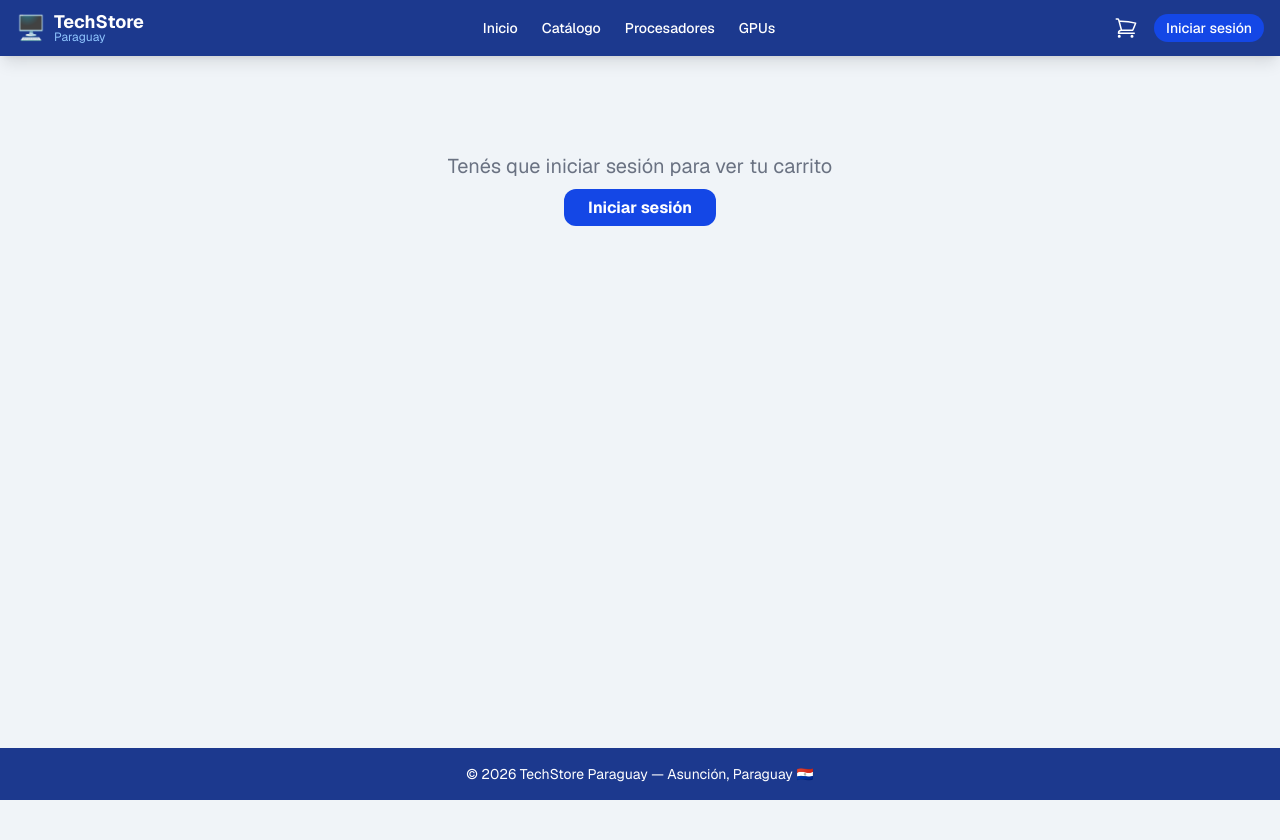
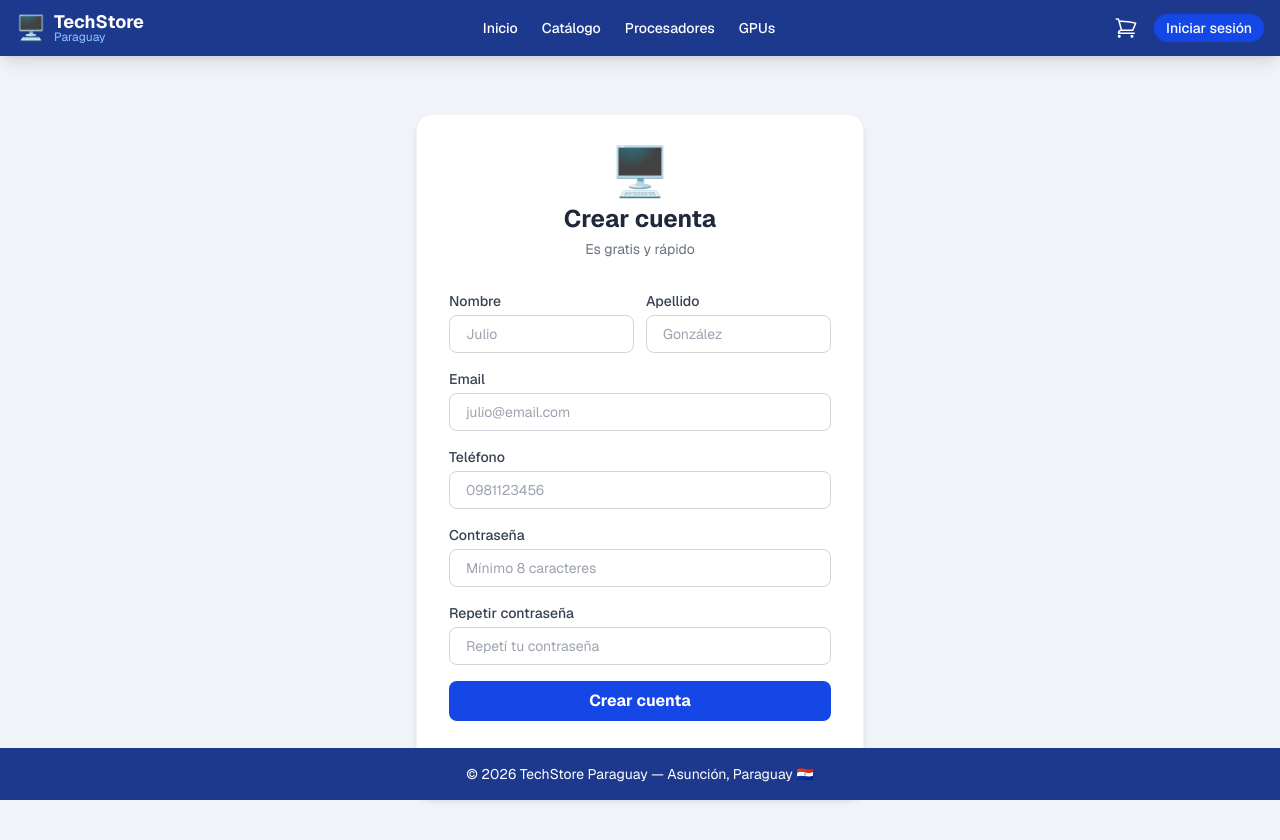
Before and after one commit to Julito-33/tienda_naranja_front, a Next.js app: page /registro in a window 1280 px wide. Shown: the top 840 px of the page. Before the commit the page ends 800 px from the top, so only its background shows below. Built offline with nearby package versions, Linux system fonts and the light colour scheme.

Commit message:
fix: login con ojito, error visible, remeras ocultas

```diff
--- a/src/app/login/page.js
+++ b/src/app/login/page.js
@@ -9,9 +9,10 @@ export default function PaginaDeLogin() {
   const router = useRouter();
   const { iniciar_sesion, cargando_sesion } = useAuthStore();
 
-  const [email_ingresado,       set_email_ingresado]       = useState('');
-  const [contrasena_ingresada,  set_contrasena_ingresada]  = useState('');
-  const [mensaje_de_error,      set_mensaje_de_error]      = useState('');
+  const [email_ingresado,          set_email_ingresado]          = useState('');
+  const [contrasena_ingresada,     set_contrasena_ingresada]     = useState('');
+  const [mensaje_de_error,         set_mensaje_de_error]         = useState('');
+  const [contrasena_es_visible,    set_contrasena_es_visible]    = useState(false);
 
   const manejar_envio_del_formulario = async (evento) => {
     evento.preventDefault();
@@ -20,7 +21,7 @@ export default function PaginaDeLogin() {
     if (resultado.exito) {
       router.push('/');
     } else {
-      set_mensaje_de_error(resultado.mensaje);
+      set_mensaje_de_error('Email o contraseña incorrectos');
     }
   };
 
@@ -49,19 +50,41 @@ export default function PaginaDeLogin() {
 
           <div>
             <label className="block text-sm font-medium text-gray-700 mb-1">Contraseña</label>
+            <div className="relative">
               <input
-              type="password"
+                type={contrasena_es_visible ? 'text' : 'password'}
                 value={contrasena_ingresada}
                 onChange={(e) => set_contrasena_ingresada(e.target.value)}
                 placeholder="Tu contraseña"
                 required
-              className="w-full border border-gray-300 rounded-lg px-4 py-2 text-sm focus:outline-none focus:ring-2 focus:ring-blue-400"
+                className="w-full border border-gray-300 rounded-lg px-4 py-2 pr-10 text-sm focus:outline-none focus:ring-2 focus:ring-blue-400"
               />
+              {/* Ojito para mostrar/ocultar contraseña */}
+              <button
+                type="button"
+                onClick={() => set_contrasena_es_visible(!contrasena_es_visible)}
+                className="absolute right-3 top-1/2 -translate-y-1/2 text-gray-400 hover:text-gray-600 transition"
+              >
+                {contrasena_es_visible ? (
+                  // Ojo tachado — contraseña visible
+                  <svg xmlns="http://www.w3.org/2000/svg" className="h-5 w-5" fill="none" viewBox="0 0 24 24" stroke="currentColor">
+                    <path strokeLinecap="round" strokeLinejoin="round" strokeWidth={2} d="M13.875 18.825A10.05 10.05 0 0112 19c-4.478 0-8.268-2.943-9.543-7a9.97 9.97 0 011.563-3.029m5.858.908a3 3 0 114.243 4.243M9.878 9.878l4.242 4.242M9.88 9.88l-3.29-3.29m7.532 7.532l3.29 3.29M3 3l3.59 3.59m0 0A9.953 9.953 0 0112 5c4.478 0 8.268 2.943 9.543 7a10.025 10.025 0 01-4.132 4.411m0 0L21 21" />
+                  </svg>
+                ) : (
+                  // Ojo abierto — contraseña oculta
+                  <svg xmlns="http://www.w3.org/2000/svg" className="h-5 w-5" fill="none" viewBox="0 0 24 24" stroke="currentColor">
+                    <path strokeLinecap="round" strokeLinejoin="round" strokeWidth={2} d="M15 12a3 3 0 11-6 0 3 3 0 016 0z" />
+                    <path strokeLinecap="round" strokeLinejoin="round" strokeWidth={2} d="M2.458 12C3.732 7.943 7.523 5 12 5c4.478 0 8.268 2.943 9.542 7-1.274 4.057-5.064 7-9.542 7-4.477 0-8.268-2.943-9.542-7z" />
+                  </svg>
+                )}
+              </button>
+            </div>
           </div>
 
           {mensaje_de_error && (
-            <div className="bg-red-50 border border-red-200 text-red-600 text-sm px-4 py-2 rounded-lg">
-              {mensaje_de_error}
+            <div className="bg-red-50 border border-red-200 text-red-600 text-sm px-4 py-3 rounded-lg flex items-center gap-2">
+              <span className="text-lg">⚠️</span>
+              <span>{mensaje_de_error}</span>
             </div>
           )}
 
--- a/src/app/registro/page.js
+++ b/src/app/registro/page.js
@@ -1,157 +1,162 @@
 'use client';
 
-import { useEffect } from 'react';
+import { useState } from 'react';
 import Link from 'next/link';
 import { useRouter } from 'next/navigation';
-import useCarritoStore from '@/store/carritoStore';
-import useAuthStore from '@/store/authStore';
+import clienteHttp from '@/services/api';
 
-export default function PaginaDelCarrito() {
+export default function PaginaDeRegistro() {
   const router = useRouter();
-  const { esta_logueado } = useAuthStore();
-  const {
-    articulos_en_el_carrito,
-    precio_total_en_gs,
-    cargando_carrito,
-    traer_carrito_del_servidor,
-    quitar_del_carrito,
-    vaciar_carrito_completo,
-  } = useCarritoStore();
 
-  useEffect(() => {
-    if (esta_logueado) traer_carrito_del_servidor();
-  }, [esta_logueado]);
+  const [datos_del_formulario, set_datos_del_formulario] = useState({
+    email:      '',
+    first_name: '',
+    last_name:  '',
+    phone:      '',
+    password:   '',
+    password2:  '',
+  });
 
-  if (!esta_logueado) {
-    return (
-      <div className="text-center py-16">
-        <p className="text-xl text-gray-500 mb-4">
-          Tenés que iniciar sesión para ver tu carrito
-        </p>
-        <Link
-          href="/login"
-          className="bg-blue-700 text-white font-bold px-6 py-2 rounded-xl hover:bg-blue-800 transition"
-        >
-          Iniciar sesión
-        </Link>
-      </div>
-    );
-  }
+  const [mensaje_de_error,  set_mensaje_de_error]  = useState('');
+  const [cargando_registro, set_cargando_registro] = useState(false);
 
-  if (cargando_carrito) {
-    return <div className="text-center py-16 text-gray-400">Cargando carrito...</div>;
-  }
+  const actualizar_campo = (nombre_del_campo, valor_nuevo) => {
+    set_datos_del_formulario((datos_anteriores) => ({
+      ...datos_anteriores,
+      [nombre_del_campo]: valor_nuevo,
+    }));
+  };
+
+  const manejar_registro = async (evento) => {
+    evento.preventDefault();
+    set_mensaje_de_error('');
+
+    if (datos_del_formulario.password !== datos_del_formulario.password2) {
+      set_mensaje_de_error('Las contraseñas no coinciden');
+      return;
+    }
+
+    try {
+      set_cargando_registro(true);
+      await clienteHttp.post('/api/usuarios/register/', datos_del_formulario);
+      router.push('/login?registro=exitoso');
+    } catch (error_en_registro) {
+      const errores = error_en_registro.response?.data;
+      if (errores?.email) {
+        set_mensaje_de_error('Ya existe una cuenta con ese email');
+      } else {
+        set_mensaje_de_error('Ocurrió un error al registrarse. Intentá de nuevo.');
+      }
+    } finally {
+      set_cargando_registro(false);
+    }
+  };
 
   return (
-    <div className="pb-20">
-      <h1 className="text-3xl font-bold text-gray-800 mb-6">Tu carrito</h1>
+    <div className="min-h-screen flex items-center justify-center -mt-8 py-8">
+      <div className="bg-white rounded-2xl shadow-md p-8 w-full max-w-md border border-gray-100">
 
-      {articulos_en_el_carrito.length === 0 ? (
-        <div className="text-center py-16 bg-white rounded-2xl border border-gray-100">
-          <p className="text-6xl mb-4">🛒</p>
-          <p className="text-xl text-gray-500 mb-4">Tu carrito está vacío</p>
-          <Link
-            href="/catalogo"
-            className="bg-blue-700 text-white font-bold px-6 py-2 rounded-xl hover:bg-blue-800 transition"
-          >
-            Ver productos
-          </Link>
+        <div className="text-center mb-8">
+          <span className="text-5xl">🖥️</span>
+          <h1 className="text-2xl font-bold text-gray-800 mt-2">Crear cuenta</h1>
+          <p className="text-gray-500 text-sm mt-1">Es gratis y rápido</p>
         </div>
-      ) : (
-        <div className="flex flex-col lg:flex-row gap-6">
 
-          {/* Lista de items */}
-          <div className="flex-1 space-y-4">
-            {articulos_en_el_carrito.map((articulo_del_carrito) => (
-              <div
-                key={articulo_del_carrito.id_variante}
-                className="bg-white rounded-xl border border-gray-100 shadow-sm p-4 flex items-center gap-4"
-              >
-                <div className="bg-blue-50 rounded-lg w-16 h-16 flex items-center justify-center shrink-0">
-                  <span className="text-3xl">🖥️</span>
-                </div>
-
-                <div className="flex-1">
-                  <p className="font-semibold text-gray-800">
-                    {articulo_del_carrito.nombre_producto}
-                  </p>
-                  <p className="text-sm text-gray-500">
-                    Talla: {articulo_del_carrito.talla} — Color: {articulo_del_carrito.color}
-                  </p>
-                  <p className="text-sm text-gray-500">
-                    SKU: {articulo_del_carrito.sku}
-                  </p>
-                </div>
-
-                <div className="text-right shrink-0">
-                  <p className="font-bold text-blue-700">
-                    Gs. {articulo_del_carrito.subtotal.toLocaleString('es-PY')}
-                  </p>
-                  <p className="text-sm text-gray-400">
-                    {articulo_del_carrito.cantidad} × Gs. {articulo_del_carrito.precio_unitario.toLocaleString('es-PY')}
-                  </p>
-                </div>
-
-                <button
-                  onClick={() => quitar_del_carrito(articulo_del_carrito.id_variante)}
-                  className="text-red-400 hover:text-red-600 transition text-sm ml-2"
-                >
-                  ✕
-                </button>
-              </div>
-            ))}
-
-            <button
-              onClick={vaciar_carrito_completo}
-              className="text-sm text-red-400 hover:text-red-600 hover:underline transition"
-            >
-              Vaciar carrito
-            </button>
+        <form onSubmit={manejar_registro} className="space-y-4">
+          <div className="grid grid-cols-2 gap-3">
+            <div>
+              <label className="block text-sm font-medium text-gray-700 mb-1">Nombre</label>
+              <input
+                type="text"
+                value={datos_del_formulario.first_name}
+                onChange={(e) => actualizar_campo('first_name', e.target.value)}
+                placeholder="Julio"
+                required
+                className="w-full border border-gray-300 rounded-lg px-4 py-2 text-sm focus:outline-none focus:ring-2 focus:ring-blue-400"
+              />
+            </div>
+            <div>
+              <label className="block text-sm font-medium text-gray-700 mb-1">Apellido</label>
+              <input
+                type="text"
+                value={datos_del_formulario.last_name}
+                onChange={(e) => actualizar_campo('last_name', e.target.value)}
+                placeholder="González"
+                required
+                className="w-full border border-gray-300 rounded-lg px-4 py-2 text-sm focus:outline-none focus:ring-2 focus:ring-blue-400"
+              />
+            </div>
           </div>
 
-          {/* Resumen del pedido */}
-          <div className="w-full lg:w-80 shrink-0">
-            <div className="bg-white rounded-xl border border-gray-100 shadow-sm p-6">
-              <h2 className="font-bold text-gray-800 text-lg mb-4">Resumen del pedido</h2>
+          <div>
+            <label className="block text-sm font-medium text-gray-700 mb-1">Email</label>
+            <input
+              type="email"
+              value={datos_del_formulario.email}
+              onChange={(e) => actualizar_campo('email', e.target.value)}
+              placeholder="julio@email.com"
+              required
+              className="w-full border border-gray-300 rounded-lg px-4 py-2 text-sm focus:outline-none focus:ring-2 focus:ring-blue-400"
+            />
+          </div>
 
-              <div className="space-y-2 mb-4">
-                {articulos_en_el_carrito.map((articulo_del_resumen) => (
-                  <div
-                    key={articulo_del_resumen.id_variante}
-                    className="flex justify-between text-sm text-gray-600"
-                  >
-                    <span>{articulo_del_resumen.nombre_producto} x{articulo_del_resumen.cantidad}</span>
-                    <span>Gs. {articulo_del_resumen.subtotal.toLocaleString('es-PY')}</span>
-                  </div>
-                ))}
-              </div>
+          <div>
+            <label className="block text-sm font-medium text-gray-700 mb-1">Teléfono</label>
+            <input
+              type="text"
+              value={datos_del_formulario.phone}
+              onChange={(e) => actualizar_campo('phone', e.target.value)}
+              placeholder="0981123456"
+              className="w-full border border-gray-300 rounded-lg px-4 py-2 text-sm focus:outline-none focus:ring-2 focus:ring-blue-400"
+            />
+          </div>
 
-              <div className="border-t border-gray-100 pt-4 mb-6">
-                <div className="flex justify-between font-bold text-gray-800">
-                  <span>Total</span>
-                  <span className="text-blue-700">
-                    Gs. {precio_total_en_gs.toLocaleString('es-PY')}
-                  </span>
-                </div>
-              </div>
+          <div>
+            <label className="block text-sm font-medium text-gray-700 mb-1">Contraseña</label>
+            <input
+              type="password"
+              value={datos_del_formulario.password}
+              onChange={(e) => actualizar_campo('password', e.target.value)}
+              placeholder="Mínimo 8 caracteres"
+              required
+              className="w-full border border-gray-300 rounded-lg px-4 py-2 text-sm focus:outline-none focus:ring-2 focus:ring-blue-400"
+            />
+          </div>
 
-              <button
-                onClick={() => router.push('/checkout')}
-                className="w-full bg-blue-700 text-white font-bold py-3 rounded-xl hover:bg-blue-800 transition"
-              >
-                Confirmar pedido →
-              </button>
+          <div>
+            <label className="block text-sm font-medium text-gray-700 mb-1">Repetir contraseña</label>
+            <input
+              type="password"
+              value={datos_del_formulario.password2}
+              onChange={(e) => actualizar_campo('password2', e.target.value)}
+              placeholder="Repetí tu contraseña"
+              required
+              className="w-full border border-gray-300 rounded-lg px-4 py-2 text-sm focus:outline-none focus:ring-2 focus:ring-blue-400"
+            />
+          </div>
 
-              <Link
-                href="/catalogo"
-                className="block text-center text-sm text-gray-400 hover:text-gray-600 mt-3"
-              >
-                Seguir comprando
-              </Link>
+          {mensaje_de_error && (
+            <div className="bg-red-50 border border-red-200 text-red-600 text-sm px-4 py-2 rounded-lg">
+              {mensaje_de_error}
             </div>
-          </div>
-        </div>
-      )}
+          )}
+
+          <button
+            type="submit"
+            disabled={cargando_registro}
+            className="w-full bg-blue-700 text-white font-bold py-2 rounded-lg hover:bg-blue-800 transition disabled:opacity-50"
+          >
+            {cargando_registro ? 'Creando cuenta...' : 'Crear cuenta'}
+          </button>
+        </form>
+
+        <p className="text-center text-sm text-gray-500 mt-6">
+          ¿Ya tenés cuenta?{' '}
+          <Link href="/login" className="text-blue-600 font-medium hover:underline">
+            Iniciá sesión
+          </Link>
+        </p>
+      </div>
     </div>
   );
 }
--- a/src/store/authStore.js
+++ b/src/store/authStore.js
@@ -39,7 +39,7 @@ const useAuthStore = create((set) => ({
       set({ cargando_sesion: false });
       return {
         exito:   false,
-        mensaje: error_en_login.response?.data?.detail || 'Email o contraseña incorrectos'
+        mensaje: 'Email o contraseña incorrectos'
       };
     }
   },
```
Also changed, not shown: src/services/api.js (+6 -1 lines). Lines whose indentation alone changed are shown as unchanged.
